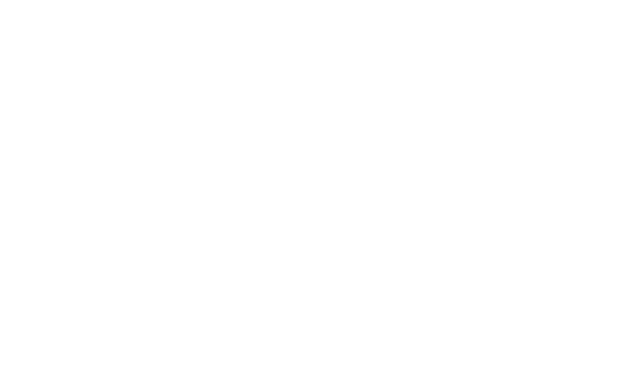
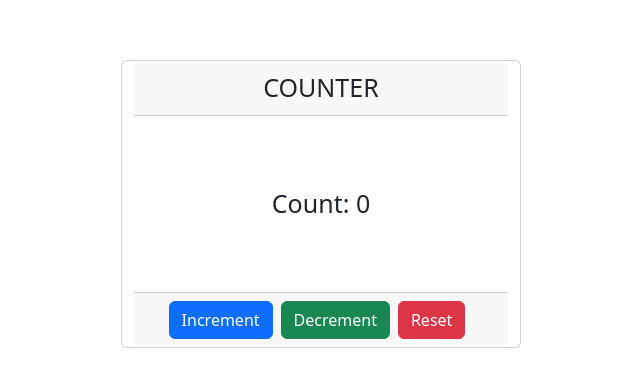
Before and after one commit to Pasang-Tamang/ecommerce-website-react, a React (Vite) app: page /counter in a window 1280 px wide. Before the commit this address had no page. Shown: the part 196-582 px from the top of the page, without its empty margins (319-959 px from the left). Built offline with nearby package versions, Linux system fonts and the light colour scheme.

Commit message:
feat: added counter functionality using redux-toolkit

```diff
--- a/package.json
+++ b/package.json
@@ -14,11 +14,13 @@
     "@fortawesome/free-brands-svg-icons": "^6.4.2",
     "@fortawesome/free-solid-svg-icons": "^6.4.2",
     "@fortawesome/react-fontawesome": "^0.2.0",
+    "@reduxjs/toolkit": "^1.9.7",
     "axios": "^1.5.1",
     "bootstrap": "^5.3.2",
     "react": "^18.2.0",
     "react-bootstrap": "^2.9.0",
     "react-dom": "^18.2.0",
+    "react-redux": "^8.1.3",
     "react-router-dom": "^6.16.0",
     "react-toastify": "^9.1.3"
   },
--- a/src/App.jsx
+++ b/src/App.jsx
@@ -4,6 +4,7 @@
 import { ToastContainer } from "react-toastify";
 import Products from "./pages/Products";
 import SecureRoute from "./routes/SecureRoute";
+import Counter from "./components/Counter";
 
 const AppComponent = () => {
   return (
@@ -14,6 +15,7 @@
         <Route path="" element={<SecureRoute />}>
           <Route path="/products" element={<Products />} />
         </Route>
+        <Route path="/counter" element={<Counter s />} />
       </Routes>
       <ToastContainer />
     </div>
--- a/src/components/CardFooter.jsx
+++ b/src/components/CardFooter.jsx
@@ -1,6 +1,6 @@
 import React, { useContext } from "react";
 import { Card, Button } from "react-bootstrap";
-import ProductContext from "../context/GlobalContext";
+import ProductContext from "../context/ProductContext";
 
 const CardFooter = ({ product }) => {
   const { handleView, handleEdit, handleDelete } = useContext(ProductContext);
--- /dev/null
+++ b/src/components/Counter.jsx
@@ -0,0 +1,46 @@
+import React from "react";
+import {
+  Card,
+  CardHeader,
+  CardBody,
+  CardFooter,
+  Button,
+} from "react-bootstrap";
+import { useDispatch, useSelector } from "react-redux";
+import { decrement, increment, reset } from "../slice/counterSlice";
+
+const Counter = () => {
+  //useSelector((state) => console.log(state.counterReducer.count));
+  const { count } = useSelector((state) => state.counterReducer);
+  //console.log(count);
+
+  const dispatch = useDispatch();
+  return (
+    <Card className="container" style={{ width: "25rem", height: "18rem" }}>
+      <CardHeader className=" text-center" style={{ fontSize: "25px" }}>
+        COUNTER
+      </CardHeader>
+
+      <CardBody
+        className=" align-items-center d-flex justify-content-center"
+        style={{ fontSize: "25px" }}
+      >
+        Count: {count}
+      </CardBody>
+
+      <CardFooter className="text-center">
+        <Button variant="primary me-2" onClick={(e) => dispatch(increment())}>
+          Increment
+        </Button>
+        <Button variant="success me-2" onClick={(e) => dispatch(decrement())}>
+          Decrement
+        </Button>
+        <Button variant="danger me-2" onClick={(e) => dispatch(reset())}>
+          Reset
+        </Button>
+      </CardFooter>
+    </Card>
+  );
+};
+
+export default Counter;
--- a/src/main.jsx
+++ b/src/main.jsx
@@ -5,11 +5,15 @@
 import "bootstrap/dist/css/bootstrap.min.css";
 import { BrowserRouter } from "react-router-dom";
 import "react-toastify/dist/ReactToastify.css";
+import store from "./store/store.jsx";
+import { Provider } from "react-redux";
 
 ReactDOM.createRoot(document.getElementById("root")).render(
   <React.StrictMode>
     <BrowserRouter>
-      <AppComponent />
+      <Provider store={store}>
+        <AppComponent />
+      </Provider>
     </BrowserRouter>
   </React.StrictMode>
 );
--- a/src/pages/Products.jsx
+++ b/src/pages/Products.jsx
@@ -9,7 +9,7 @@
 import { FloatingLabel, Form } from "react-bootstrap";
 import { useNavigate } from "react-router-dom";
 import { logoutToast } from "../services/toast.service";
-import ProductContext from "../context/GlobalContext";
+import ProductContext from "../context/ProductContext";
 
 const Products = () => {
   const [products, setProducts] = useState([]);
--- /dev/null
+++ b/src/slice/counterSlice.jsx
@@ -0,0 +1,26 @@
+import { createSlice } from "@reduxjs/toolkit";
+
+const initialState = {
+  count: 0,
+};
+
+export const counterSlice = createSlice({
+  name: "counter",
+  initialState,
+  reducers: {
+    increment: (state) => {
+      console.log(state.count, "we are here");
+      state.count += 1;
+    },
+    decrement: (state) => {
+      state.count -= 1;
+    },
+
+    reset: (state) => {
+      state.count = 0;
+    },
+  },
+});
+
+export const { increment, decrement, reset } = counterSlice.actions;
+export default counterSlice.reducer;
--- /dev/null
+++ b/src/store/store.jsx
@@ -0,0 +1,10 @@
+import { configureStore } from "@reduxjs/toolkit";
+import counterReducer from "../slice/counterSlice";
+
+const store = configureStore({
+  reducer: {
+    counterReducer,
+  },
+});
+
+export default store;
```
Also changed, not shown: src/context/ProductContext.jsx (renamed from src/context/GlobalContext.jsx), 1 other file (tests, documents, lock files or other folders).
